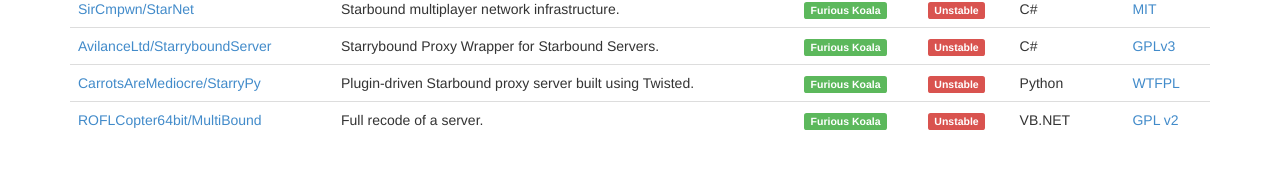
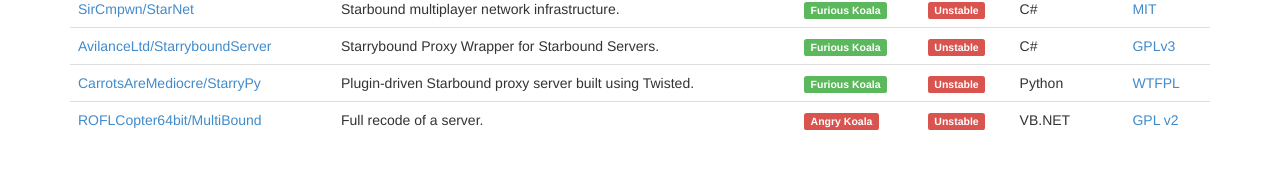
Before and after one commit to ddevault/starbound-dev, a Jekyll site: the page built from index.md, in a window 1280 px wide. Shown: the part 332-501 px from the top of the page. Built offline with Jekyll 4.4.1, drawn with Linux system fonts in a browser that asks for light colours; Markdown is read by kramdown in place of the engine named in the settings.

Commit message:
MultiBound doesn't actually support Furious Koala

```diff
--- a/index.md
+++ b/index.md
@@ -65,7 +65,7 @@ yet be complete.
          <tr> <!-- MultiBound -->
             <td><a target="_blank" href="https://github.com/ROFLCopter64bit/MultiBound">ROFLCopter64bit/MultiBound</a></td>
             <td>Full recode of a server.</td>
-            <td><span class="label label-success">Furious Koala</span></td>
+            <td><span class="label label-danger">Angry Koala</span></td>
             <td><span class="label label-danger">Unstable</span></td>
             <td>VB.NET</td>
             <td><a target="_blank" href="https://github.com/ROFLCopter64bit/MultiBound/blob/master/LICENSE">GPL v2</a></td>
```
